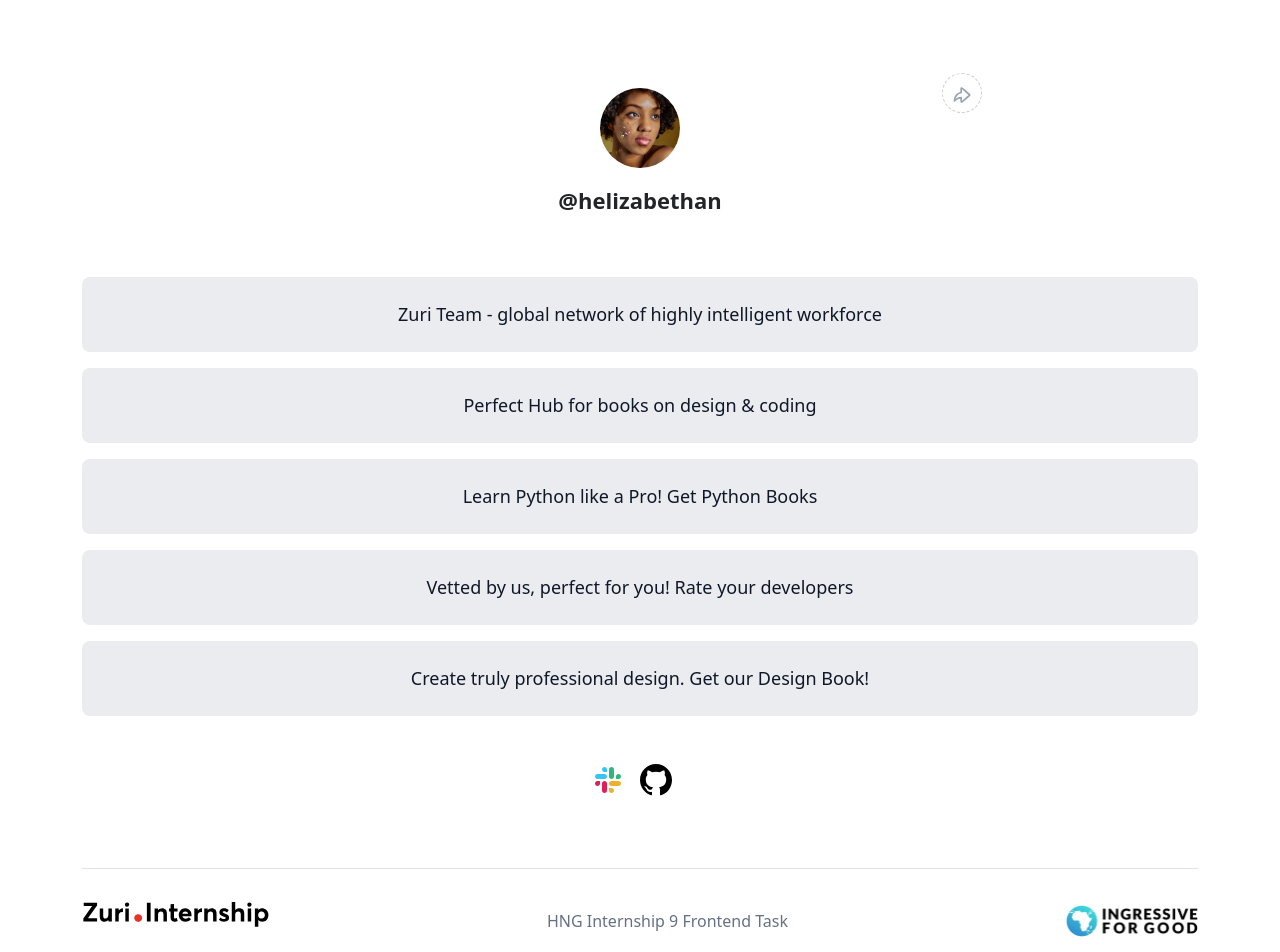
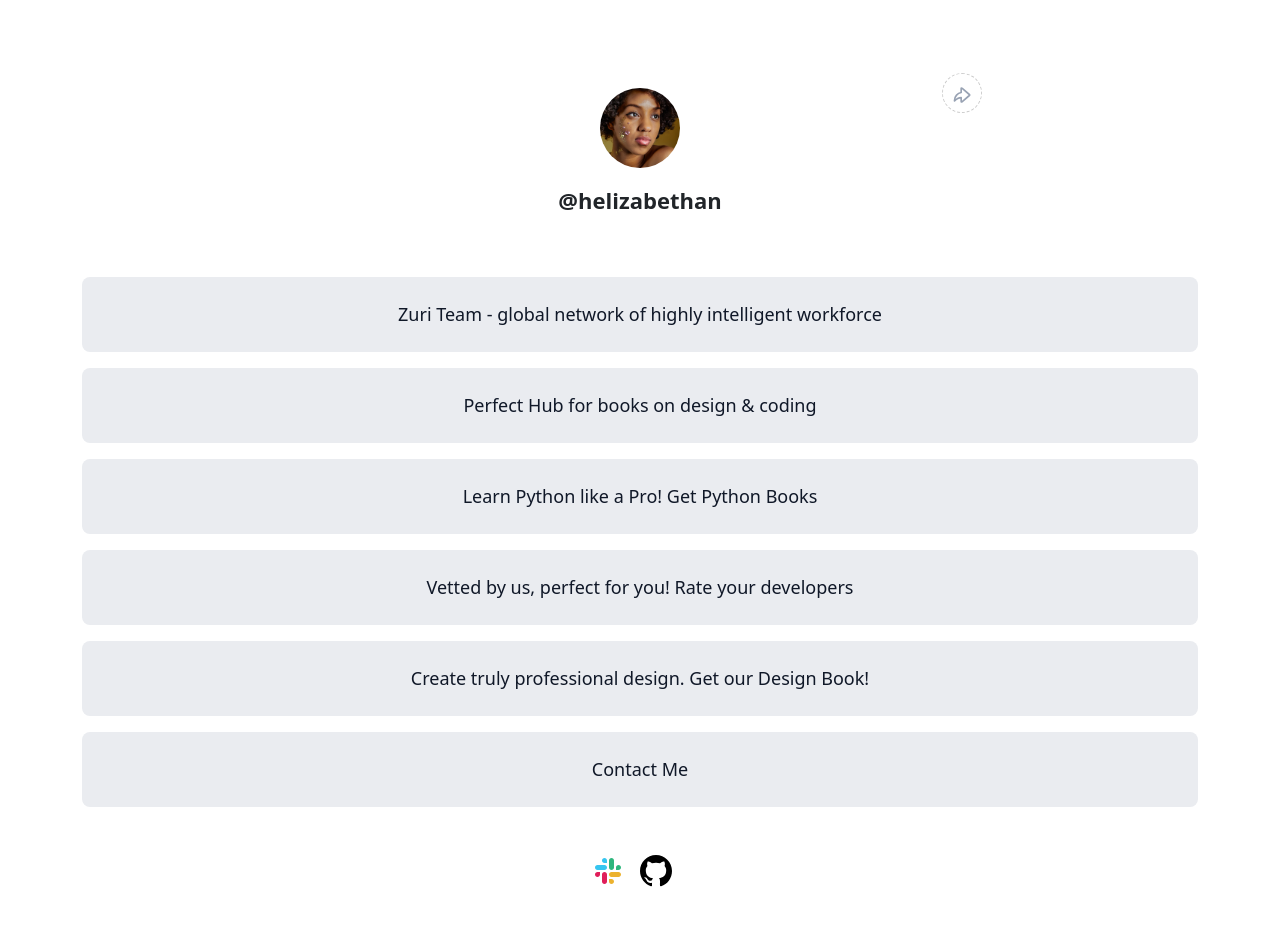
Before and after one commit to Liztowoju/linkforest, a React (Create React App) app: page / in a window 1280 px wide. Shown: the top 952 px of the page. Built offline with nearby package versions, Linux system fonts and the light colour scheme.

Commit message:
added contact link

```diff
--- a/src/App.jsx
+++ b/src/App.jsx
@@ -1,5 +1,11 @@
 import { useState } from "react";
 import Link from "./Link";
+import {
+  BrowserRouter as Router,
+  Switch,
+  Route,
+  Link as RouterLink,
+} from "react-router-dom";
 import { Tooltip } from "./Tooltip";
 import avatar from "./images/avatar-3.jpg";
 import shareIcon from "./images/shareIcon.svg";
@@ -39,6 +45,12 @@
       url: "https://books.zuri.team/design-rules",
       id: "book__design",
     },
+    {
+      name: "Contact Me",
+      url: "/contact",
+      display: "router-link",
+      id: "contact",
+    },
   ]);
 
   return (
@@ -53,7 +65,11 @@
               alt="profile-image"
             />
             <div className="overlay rounded-circle">
-              <a href="#" class="app-profile-image-icon" title="User Profile">
+              <a
+                href="#"
+                className="app-profile-image-icon"
+                title="User Profile"
+              >
                 <img src={cameraIcon} alt="" />
               </a>
             </div>
@@ -83,9 +99,11 @@
       <main>
         <div className="container col-xxl-8">
           <div className="app-links  list-group">
-            {links.map((item, i) => (
-              <Link link={item} index={i} />
-            ))}
+            <Router>
+              {links.map((item, i) =>
+                  <Link link={item} index={i} key={i} />
+              )}
+            </Router>
           </div>
         </div>
 
```
